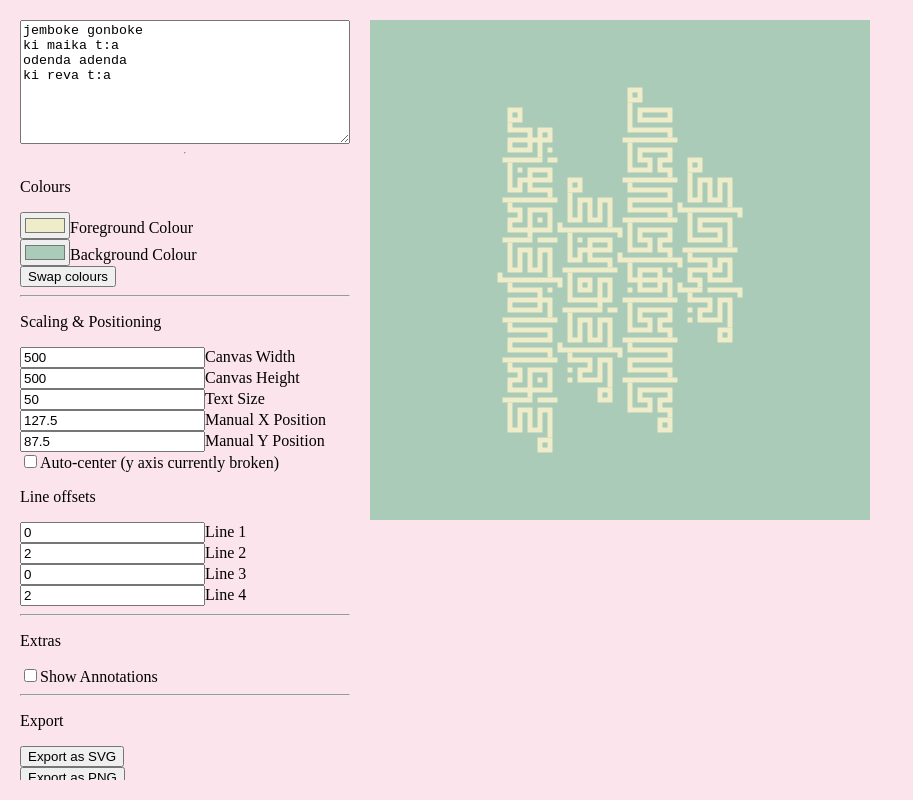
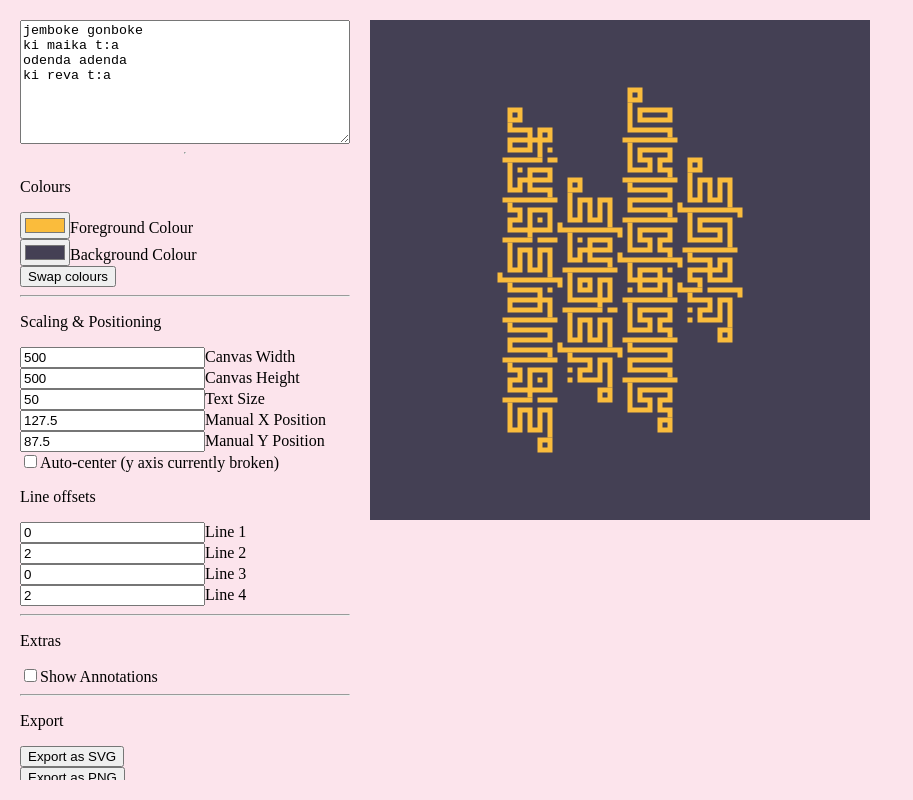
Before and after one commit to timbusuttil/imse-editor, a Vue app: page / in a window 1280 px wide. Shown: the whole page, without its empty margins (0-913 px from the left). Built offline with nearby package versions, Linux system fonts and the light colour scheme.

Commit message:
new default colour

```diff
--- a/src/App.vue
+++ b/src/App.vue
@@ -85,8 +85,10 @@ export default {
   data() {
     return {
       input: 'jemboke gonboke\nki maika t:a\nodenda adenda\nki reva t:a',
-      fgCol: '#EFECCA',
-      bgCol: '#A9CBB7',
+      fgCol: '#FABC3C',
+      bgCol: '#444054',
+      // fgCol: '#EFECCA',
+      // bgCol: '#A9CBB7',
       lineOffsets: [0, 2, 0, 2, 0, 0, 0, 0, 0, 0, 0, 0, 0, 0, 0, 0, 0, 0, 0, 0],
       showAnnotations: false,
       textScale: 50,
```
